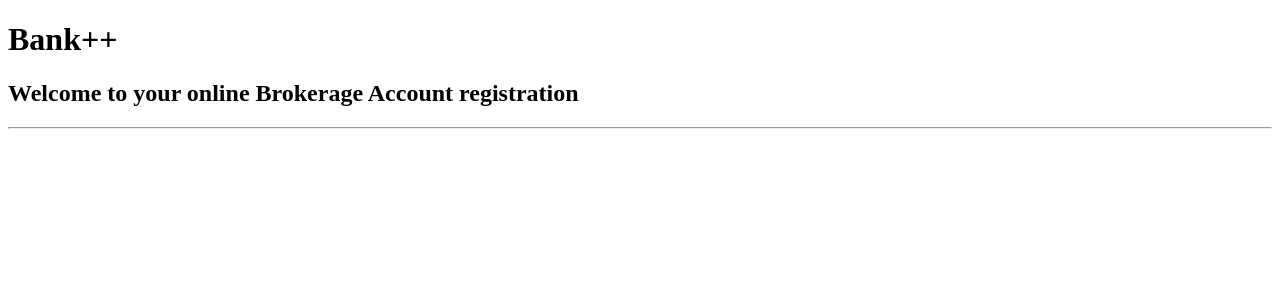
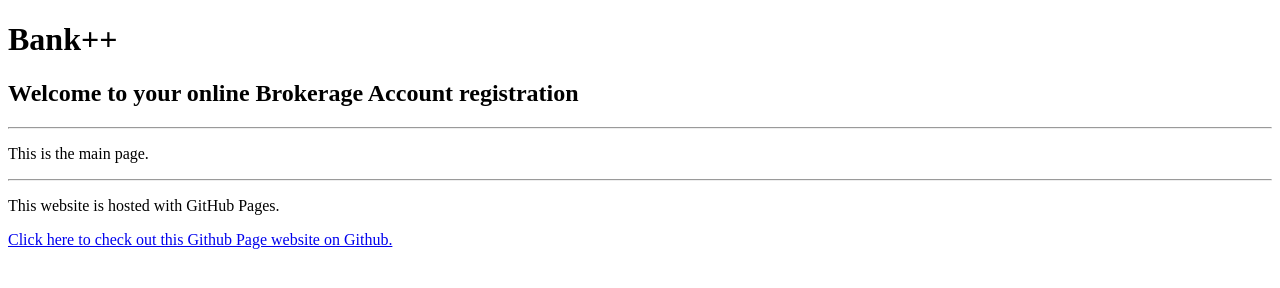
Before and after one commit to guijunzhang/bank-plus-plus, a plain HTML site: page html/index.html in a window 1280 px wide. Drawn offline with Linux system fonts and the light colour scheme.

Commit message:
Updated style.css && included footer for index.html

```diff
--- /dev/null
+++ b/css/style.css
@@ -0,0 +1,3 @@
+body {
+    background-color: white;
+}
--- a/html/index.html
+++ b/html/index.html
@@ -1,6 +1,8 @@
 <!DOCTYPE html>
 <html lang="en">
     <head>
+
+        <link rel="stylesheet" type="text/css" href="../css/style.css">
 
         <title>Bank-Plus-Plus</title>
 
@@ -14,10 +16,14 @@
             <hr>
         </header>
         <main>
-
+            <p>This is the main page.</p>
         </main>
         <footer>
-
+            <hr/>
+            <p>This website is hosted with GitHub Pages.</p>
+            <a href="https://github.com/guijunzhang/bank-plus-plus" target="_blank">
+                <p>Click here to check out this Github Page website on Github.</p>
+            </a>
         </footer>
 
 
```
